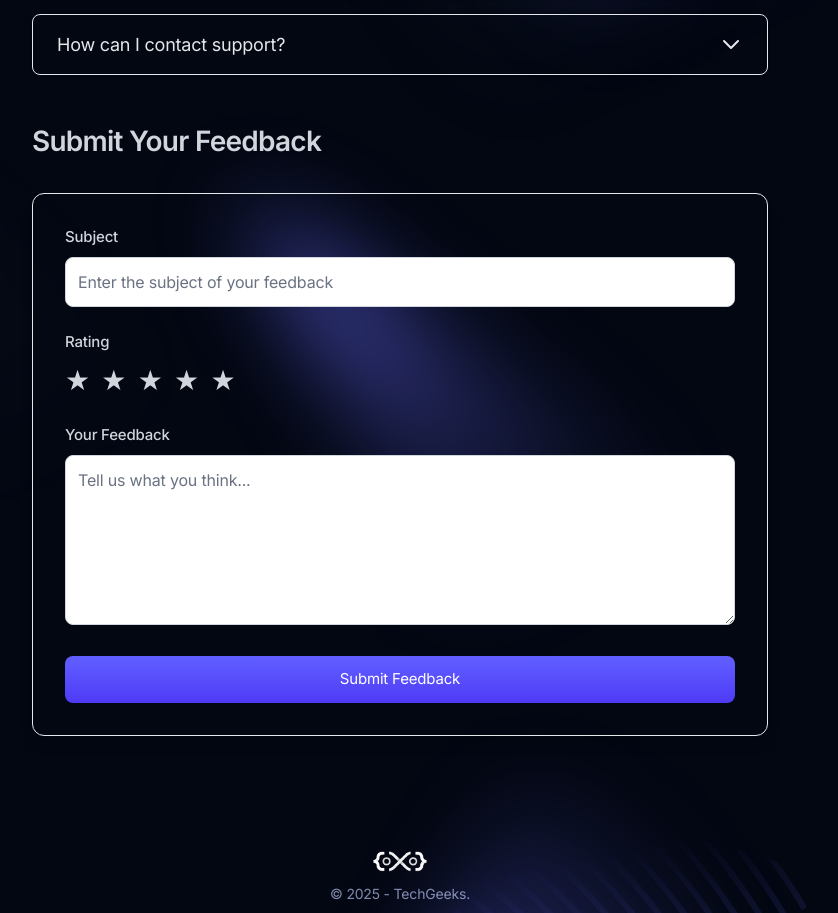
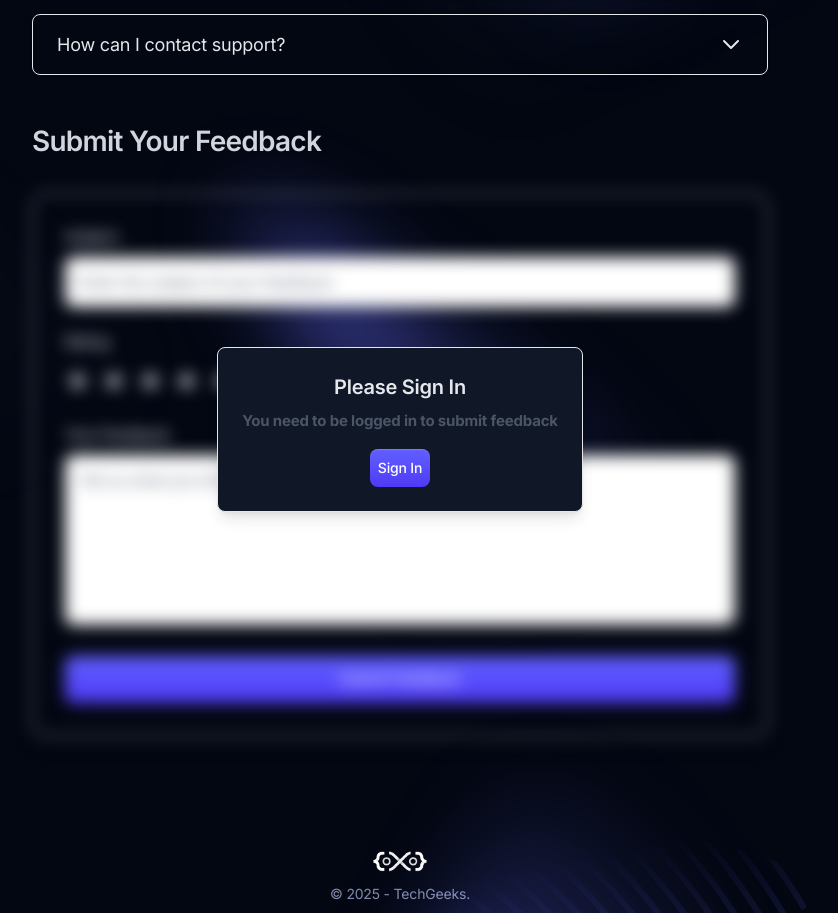
Before and after one commit to Sidali-Djeghbal/BLOCKS, a Next.js app: page /faq in a window 1280 px wide. Shown: the part 411-1324 px from the top of the page, without its empty margins (240-1078 px from the left). Built offline with nearby package versions, Linux system fonts and the light colour scheme.

Commit message:
adding blur effect on feedback

```diff
--- a/app/faq/page.tsx
+++ b/app/faq/page.tsx
@@ -100,7 +100,7 @@ export default function FeedbackPage() {
           </h2>
           <div
             className={`relative ${
-              isLoggedIn ? "filter blur-sm pointer-events-none" : ""
+              !isLoggedIn ? "filter blur-sm pointer-events-none" : ""
             }`}
           >
             <form
@@ -174,9 +174,9 @@ export default function FeedbackPage() {
               </button>
             </form>
           </div>
-          {isLoggedIn && (
+          {!isLoggedIn && (
             <div className="absolute inset-0 flex items-center justify-center">
-              <div className="bg-white p-6 rounded-lg shadow-lg text-center z-10">
+              <div className="bg-gray-900 border  00 p-6 rounded-lg shadow-lg text-center z-10">
                 <h3 className="text-xl font-semibold mb-2">Please Sign In</h3>
                 <p className="text-gray-600 mb-4 font-bold">
                   You need to be logged in to submit feedback
```
